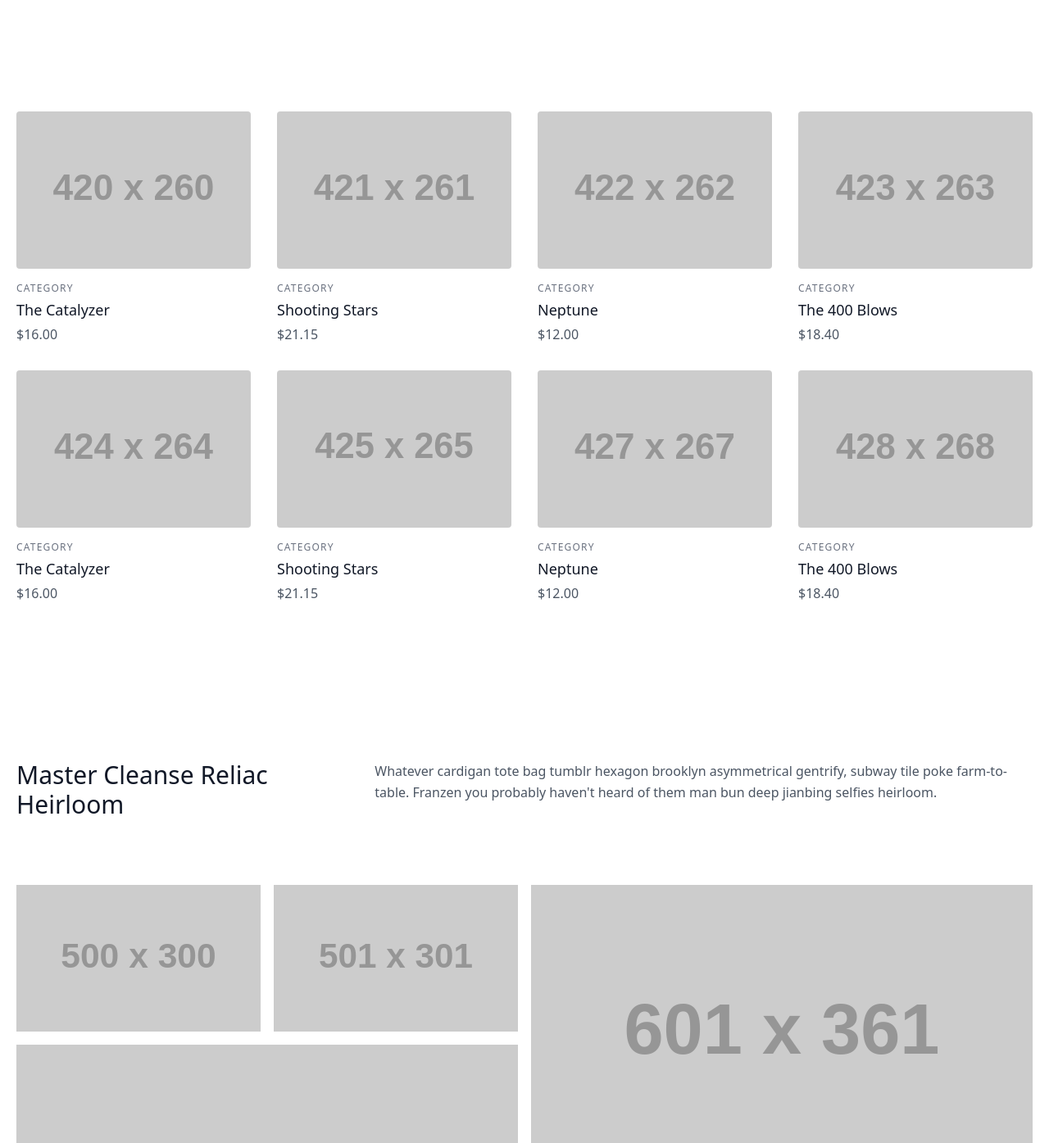
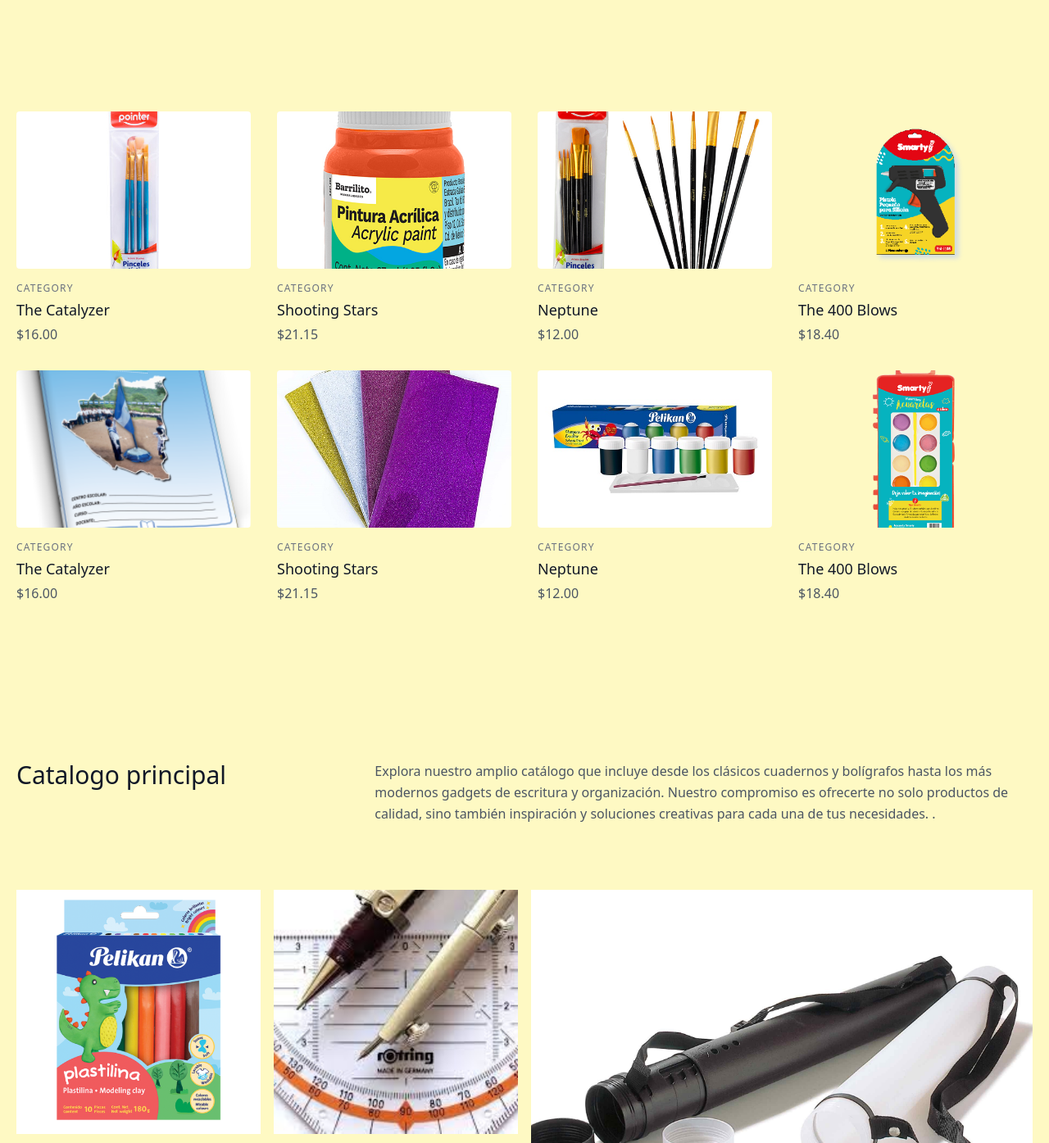
Before and after one commit to phaetton/Libreria, a plain HTML site: page index.html in a window 1280 px wide. Shown: the part 1440-2835 px from the top of the page at 82% size. Drawn offline with nearby package versions, Linux system fonts and the light colour scheme; placeholder pictures from the web are drawn by us.

Commit message:
Catagolo de imagenes

```diff
--- a/index.html
+++ b/index.html
@@ -7,7 +7,7 @@
     <script src="https://cdn.tailwindcss.com"></script>
 </head>
 
-<body class="">
+<body class="bg-yellow-100">
     <!--header -->
     <header class=" body-font bg-lime-950 text-white ">
         <div class="container mx-auto flex flex-wrap p-5 flex-col md:flex-row items-center">
@@ -372,7 +372,7 @@
           <div class="flex flex-wrap -m-4">
             <div class="lg:w-1/4 md:w-1/2 p-4 w-full">
               <a class="block relative h-48 rounded overflow-hidden">
-                <img alt="ecommerce" class="object-cover object-center w-full h-full block" src="https://dummyimage.com/420x260">
+                <img alt="ecommerce" class="object-cover object-center w-full h-full block" src="img/1.png">
               </a>
               <div class="mt-4">
                 <h3 class="text-gray-500 text-xs tracking-widest title-font mb-1">CATEGORY</h3>
@@ -382,7 +382,7 @@
             </div>
             <div class="lg:w-1/4 md:w-1/2 p-4 w-full">
               <a class="block relative h-48 rounded overflow-hidden">
-                <img alt="ecommerce" class="object-cover object-center w-full h-full block" src="https://dummyimage.com/421x261">
+                <img alt="ecommerce" class="object-cover object-center w-full h-full block" src="img/2.png">
               </a>
               <div class="mt-4">
                 <h3 class="text-gray-500 text-xs tracking-widest title-font mb-1">CATEGORY</h3>
@@ -392,7 +392,7 @@
             </div>
             <div class="lg:w-1/4 md:w-1/2 p-4 w-full">
               <a class="block relative h-48 rounded overflow-hidden">
-                <img alt="ecommerce" class="object-cover object-center w-full h-full block" src="https://dummyimage.com/422x262">
+                <img alt="ecommerce" class="object-cover object-center w-full h-full block" src="img/3.png">
               </a>
               <div class="mt-4">
                 <h3 class="text-gray-500 text-xs tracking-widest title-font mb-1">CATEGORY</h3>
@@ -402,7 +402,7 @@
             </div>
             <div class="lg:w-1/4 md:w-1/2 p-4 w-full">
               <a class="block relative h-48 rounded overflow-hidden">
-                <img alt="ecommerce" class="object-cover object-center w-full h-full block" src="https://dummyimage.com/423x263">
+                <img alt="ecommerce" class="object-cover object-center w-full h-full block" src="img/4.png">
               </a>
               <div class="mt-4">
                 <h3 class="text-gray-500 text-xs tracking-widest title-font mb-1">CATEGORY</h3>
@@ -412,7 +412,7 @@
             </div>
             <div class="lg:w-1/4 md:w-1/2 p-4 w-full">
               <a class="block relative h-48 rounded overflow-hidden">
-                <img alt="ecommerce" class="object-cover object-center w-full h-full block" src="https://dummyimage.com/424x264">
+                <img alt="ecommerce" class="object-cover object-center w-full h-full block" src="img/5.png">
               </a>
               <div class="mt-4">
                 <h3 class="text-gray-500 text-xs tracking-widest title-font mb-1">CATEGORY</h3>
@@ -422,7 +422,7 @@
             </div>
             <div class="lg:w-1/4 md:w-1/2 p-4 w-full">
               <a class="block relative h-48 rounded overflow-hidden">
-                <img alt="ecommerce" class="object-cover object-center w-full h-full block" src="https://dummyimage.com/425x265">
+                <img alt="ecommerce" class="object-cover object-center w-full h-full block" src="img/6.png">
               </a>
               <div class="mt-4">
                 <h3 class="text-gray-500 text-xs tracking-widest title-font mb-1">CATEGORY</h3>
@@ -432,7 +432,7 @@
             </div>
             <div class="lg:w-1/4 md:w-1/2 p-4 w-full">
               <a class="block relative h-48 rounded overflow-hidden">
-                <img alt="ecommerce" class="object-cover object-center w-full h-full block" src="https://dummyimage.com/427x267">
+                <img alt="ecommerce" class="object-cover object-center w-full h-full block" src="img/7.png">
               </a>
               <div class="mt-4">
                 <h3 class="text-gray-500 text-xs tracking-widest title-font mb-1">CATEGORY</h3>
@@ -442,7 +442,7 @@
             </div>
             <div class="lg:w-1/4 md:w-1/2 p-4 w-full">
               <a class="block relative h-48 rounded overflow-hidden">
-                <img alt="ecommerce" class="object-cover object-center w-full h-full block" src="https://dummyimage.com/428x268">
+                <img alt="ecommerce" class="object-cover object-center w-full h-full block" src="img/8.png">
               </a>
               <div class="mt-4">
                 <h3 class="text-gray-500 text-xs tracking-widest title-font mb-1">CATEGORY</h3>
@@ -459,30 +459,32 @@
 <section class="text-gray-600 body-font">
     <div class="container px-5 py-24 mx-auto flex flex-wrap">
       <div class="flex w-full mb-20 flex-wrap">
-        <h1 class="sm:text-3xl text-2xl font-medium title-font text-gray-900 lg:w-1/3 lg:mb-0 mb-4">Master Cleanse Reliac Heirloom</h1>
-        <p class="lg:pl-6 lg:w-2/3 mx-auto leading-relaxed text-base">Whatever cardigan tote bag tumblr hexagon brooklyn asymmetrical gentrify, subway tile poke farm-to-table. Franzen you probably haven't heard of them man bun deep jianbing selfies heirloom.</p>
+        <h1 class="sm:text-3xl text-2xl font-medium title-font text-gray-900 lg:w-1/3 lg:mb-0 mb-4">Catalogo principal</h1>
+        <p class="lg:pl-6 lg:w-2/3 mx-auto leading-relaxed text-base">Explora nuestro amplio catálogo que incluye desde los clásicos cuadernos y bolígrafos hasta los más modernos gadgets de escritura y organización. Nuestro compromiso es ofrecerte no solo productos de calidad, sino también inspiración y soluciones creativas para cada una de tus necesidades.
+
+            .</p>
       </div>
       <div class="flex flex-wrap md:-m-2 -m-1">
         <div class="flex flex-wrap w-1/2">
           <div class="md:p-2 p-1 w-1/2">
-            <img alt="gallery" class="w-full object-cover h-full object-center block" src="https://dummyimage.com/500x300">
+            <img alt="gallery" class="w-full object-cover h-full object-center block" src="img/9.png">
           </div>
           <div class="md:p-2 p-1 w-1/2">
-            <img alt="gallery" class="w-full object-cover h-full object-center block" src="https://dummyimage.com/501x301">
+            <img alt="gallery" class="w-full object-cover h-full object-center block" src="img/13.jpeg">
           </div>
           <div class="md:p-2 p-1 w-full">
-            <img alt="gallery" class="w-full h-full object-cover object-center block" src="https://dummyimage.com/600x360">
+            <img alt="gallery" class="w-full h-full object-cover object-center block" src="img/14.jpg">
           </div>
         </div>
         <div class="flex flex-wrap w-1/2">
           <div class="md:p-2 p-1 w-full">
-            <img alt="gallery" class="w-full h-full object-cover object-center block" src="https://dummyimage.com/601x361">
+            <img alt="gallery" class="w-full h-full object-cover object-center block" src="img/15.jpg">
           </div>
           <div class="md:p-2 p-1 w-1/2">
-            <img alt="gallery" class="w-full object-cover h-full object-center block" src="https://dummyimage.com/502x302">
+            <img alt="gallery" class="w-full object-cover h-full object-center block" src="img/17.avif">
           </div>
           <div class="md:p-2 p-1 w-1/2">
-            <img alt="gallery" class="w-full object-cover h-full object-center block" src="https://dummyimage.com/503x303">
+            <img alt="gallery" class="w-full object-cover h-full object-center block" src="img/16.avif">
           </div>
         </div>
       </div>
```
Also changed, not shown: img/1.png (renamed from img/1488.png), img/10.png (renamed from img/cuaderno.png), img/11.png (renamed from img/e24cf7ab-6f84-4f90-9b05-25c520538643.png), img/12.png (renamed from img/pega.png), img/13.jpeg (added), img/14.jpg (added), img/15.jpg (added), img/16.avif (added), img/17.avif (added), img/2.png (renamed from img/5668.png), img/3.png (renamed from img/23220.png), img/4.png (renamed from img/43169.png), img/5.png (renamed from img/44958.png), img/6.png (renamed from img/45188.png), 3 more files.
